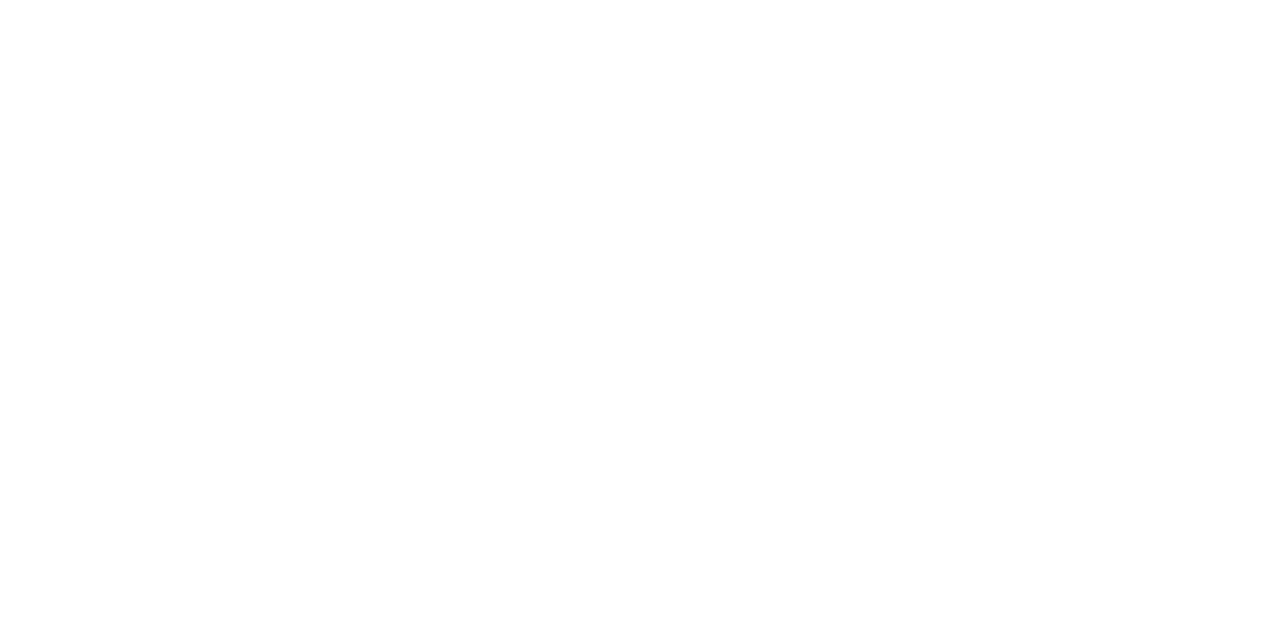
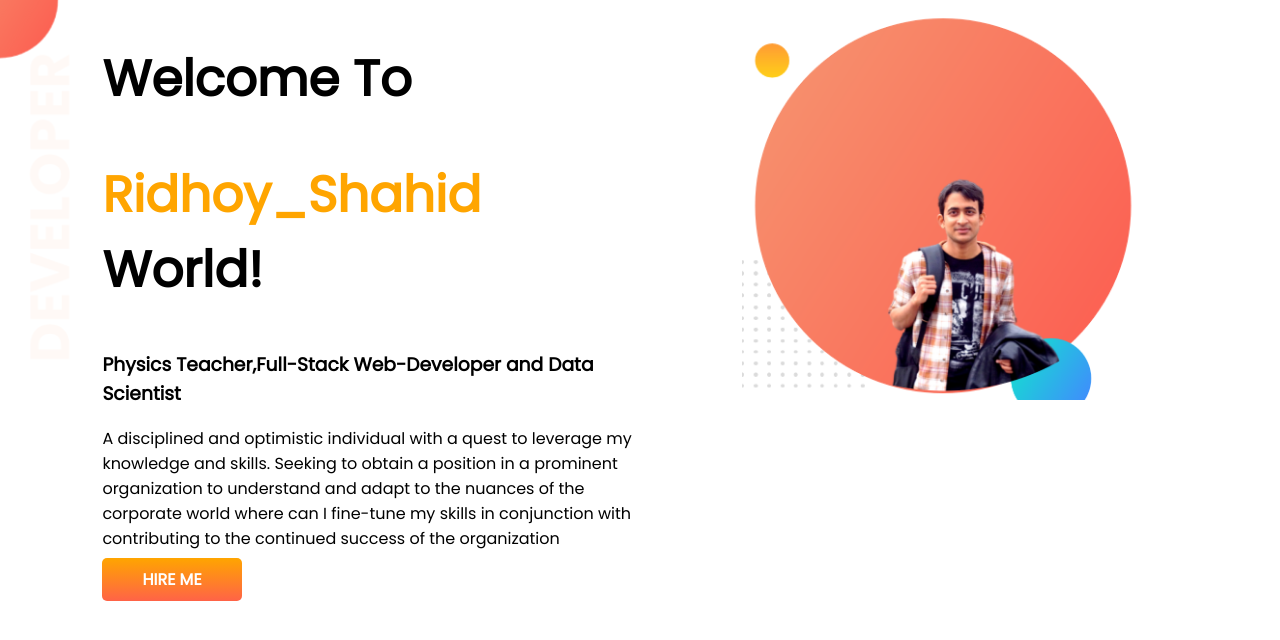
Before and after one commit to hasanshahid2019/devoper-portfolio, a plain HTML site: page index.html in a window 1280 px wide. Drawn offline with Linux system fonts and the light colour scheme.

Commit message:
top-banner added

```diff
--- a/index.html
+++ b/index.html
@@ -1,13 +1,36 @@
 <!DOCTYPE html>
 <html lang="en">
+
 <head>
     <meta charset="UTF-8">
     <meta http-equiv="X-UA-Compatible" content="IE=edge">
     <meta name="viewport" content="width=device-width, initial-scale=1.0">
     <title>Ridhoy Portfolio</title>
+    <link rel="preconnect" href="https://fonts.googleapis.com">
+    <link rel="preconnect" href="https://fonts.gstatic.com" crossorigin>
+    <link href="https://fonts.googleapis.com/css2?family=Poppins&display=swap" rel="stylesheet">
     <link rel="stylesheet" href="style.css">
 </head>
+
 <body>
+    <section class="top-banner">
+        <div class="half-width">
+            <h1>Welcome To </h1>
+            <h1><span class="orange-color">Ridhoy_Shahid</span> World!</h1>
+            <h3>Physics Teacher,Full-Stack Web-Developer and Data Scientist</h3>
+            <p>A disciplined and optimistic individual with a quest to leverage my knowledge and skills. Seeking to
+                obtain a
+                position in a prominent organization to understand and adapt to the nuances of the corporate world where
+                can
+                I fine-tune my skills in conjunction with contributing to the continued success of the organization</p>
+            <a class="link-button" target="_blank" href="https://www.linkedin.com/in/s-m-shahid-hasan-168071159/">HIRE
+                ME</a>
+        </div>
+        <div class="half-width">
+            <img src="images/ridhoy.png" alt="">
+        </div>
+    </section>
 
 </body>
+
 </html>
--- a/style.css
+++ b/style.css
@@ -0,0 +1,32 @@
+body{
+    font-family: 'Poppins', sans-serif;
+    margin: 0%;
+}
+h1{
+    font-size: 50px;
+}
+.orange-color{
+    color: orange;
+}
+section{
+    display: flex;
+}
+.half-width{
+    width: 50%;
+    padding-left: 8%;
+}
+.half-width img{
+    width: 75%;
+}
+.link-button{
+    text-decoration: none;
+    background-image: linear-gradient(orange, tomato);
+    color: white;
+    font-weight: 700;
+    padding: 10px 40px;
+    border-radius: 5px;
+}
+.top-banner{
+    background-image: url(images/top-banner.png);
+    background-repeat: no-repeat;
+}
```
Also changed, not shown: images/dream-bg.png (added), images/exp-bg.png (added), images/jhankar.png (added), images/jhankar2.png (added), images/my-bg.png (added), images/my-bg2.png (added), images/ridhoy.png (added), images/top-banner.png (added), showoff/library.jpg (added), showoff/meal.jpg (added), showoff/new.jpg (added), showoff/pazar.jpg (added), showoff/turk.jpg (added).
